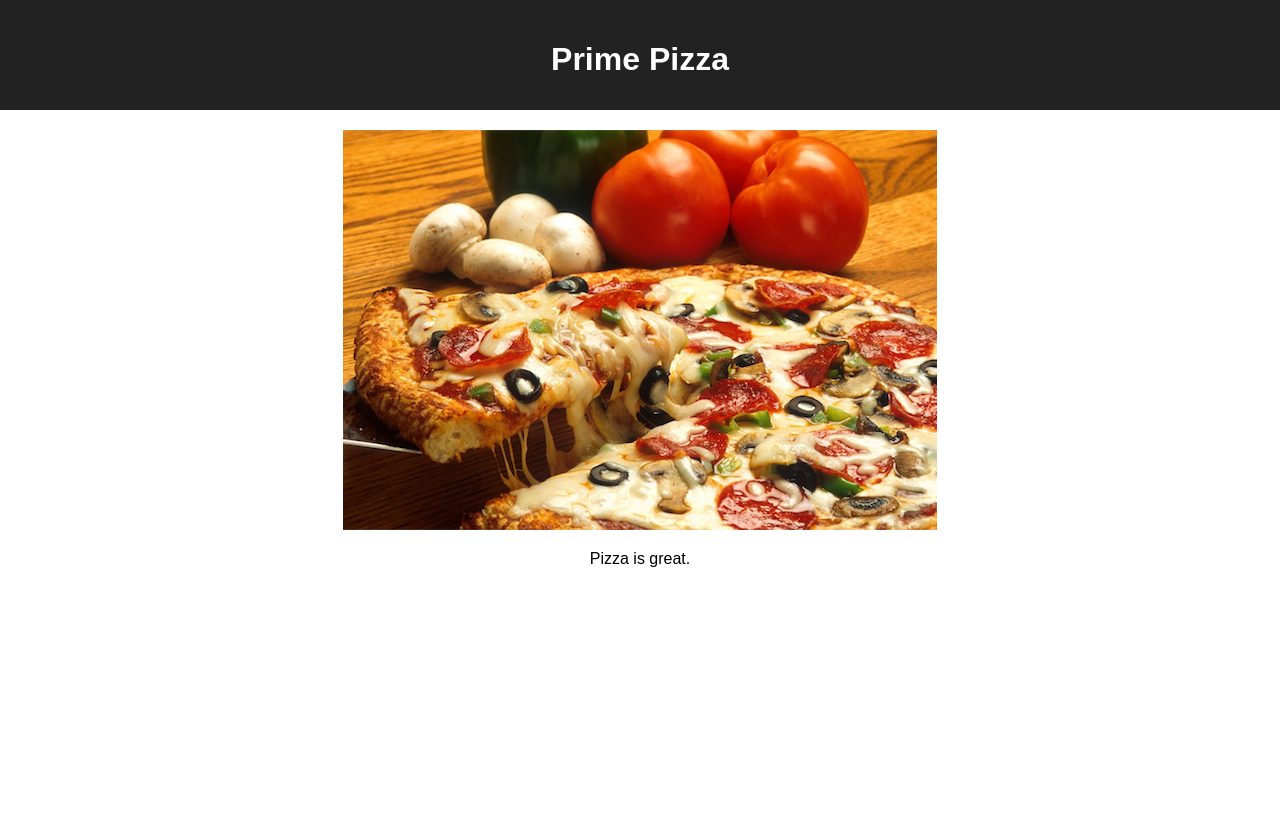
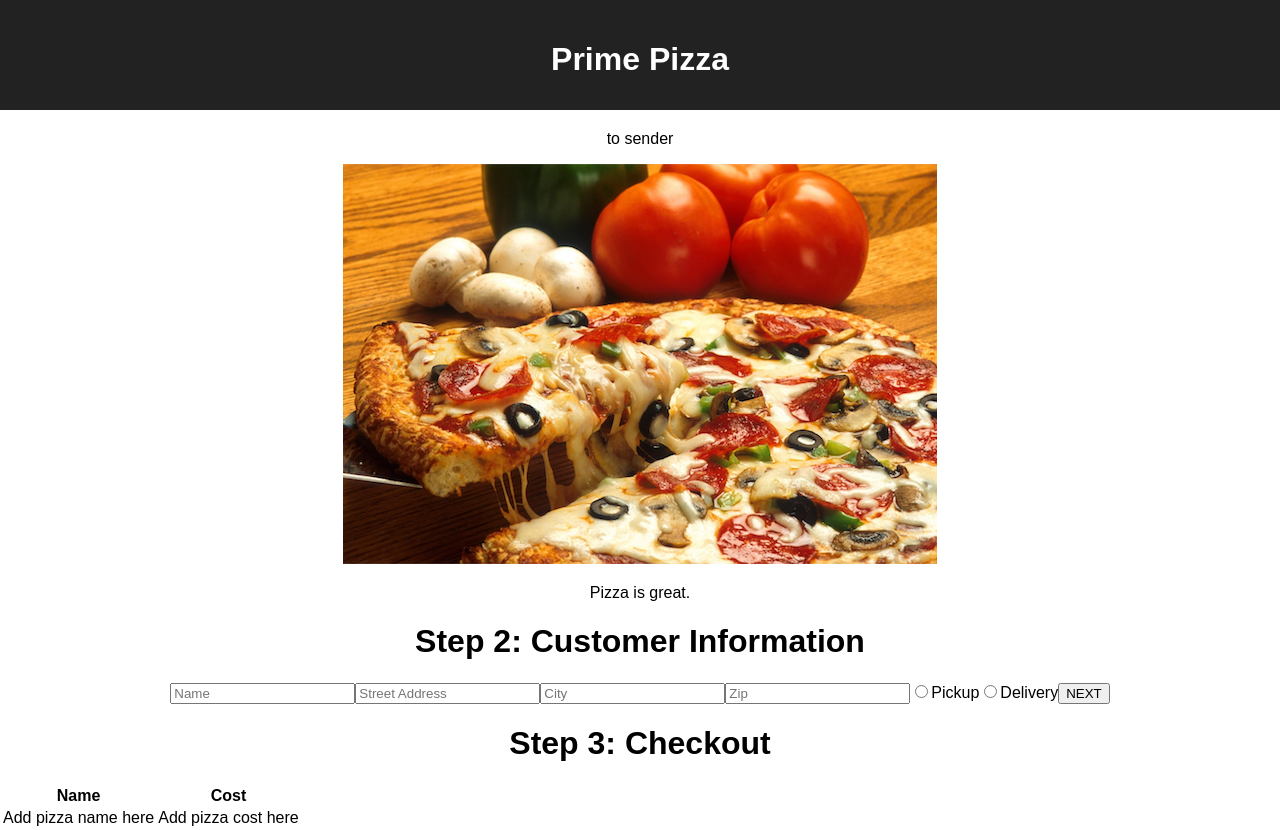
Before and after one commit to chadrhiger/redux-pizza-parlor, a React (Create React App) app: page / in a window 1280 px wide. Before the commit the page ends 800 px from the top, so only its background shows below. Built offline with nearby package versions, Linux system fonts and the light colour scheme; no server answers.

Commit message:
finished Checkout component and imported into App

```diff
--- a/src/components/App/App.jsx
+++ b/src/components/App/App.jsx
@@ -1,18 +1,21 @@
 import React from 'react';
 import axios from 'axios';
 import './App.css';
+import OrderForm from '../OrderForm/OrderForm';
+import FetchMenu from '../FetchMenu';
+import Checkout from '../Checkout/Checkout';
 
 function App() {
-
   return (
     <div className='App'>
       <header className='App-header'>
         <h1 className='App-title'>Prime Pizza</h1>
       </header>
-
+      <FetchMenu />
       <img src='images/pizza_photo.png' />
       <p>Pizza is great.</p>
-
+      <OrderForm />
+      <Checkout />
     </div>
   );
 }
--- /dev/null
+++ b/src/components/Checkout/Checkout.jsx
@@ -0,0 +1,25 @@
+function Checkout() {
+  return (
+    <div>
+      <h1>Step 3: Checkout</h1>
+      <div>
+        {/* insert customer data (name, address) here */}
+        {/* insert whether or not the order is for pickup or delivery */}
+      </div>
+      <table>
+        <thead>
+          <th>Name</th>
+          <th>Cost</th>
+        </thead>
+        <tbody>
+          <tr>
+            <td>Add pizza name here</td>
+            <td>Add pizza cost here</td>
+          </tr>
+        </tbody>
+      </table>
+    </div>
+  );
+}
+
+export default Checkout;
--- /dev/null
+++ b/src/components/FetchMenu.jsx
@@ -0,0 +1,33 @@
+import axios from 'axios';
+import { useDispatch } from 'react-redux';
+import { useEffect } from 'react';
+
+
+function FetchMenu() {
+  useEffect(() => {
+    getMenu()
+  }, []);
+
+  const dispatch = useDispatch();
+
+  function getMenu() {
+    axios({
+      method: 'GET',
+      url: '/api/pizza'
+    })
+      .then((res) => {
+        console.log('GET /pizza', res.data);
+
+        dispatch({
+          type: 'SET_PIZZA',
+          payload: res.data
+        });
+      })
+      .catch((err) => {
+        console.error('GET /pizza failed', err)
+      });
+  }
+  return (<p>to sender</p>);
+}
+
+export default FetchMenu;
--- /dev/null
+++ b/src/components/OrderForm/OrderForm.jsx
@@ -0,0 +1,76 @@
+import {useState} from 'react';
+import axios from 'axios';
+import {useDispatch, useStore} from 'react-redux'
+
+function OrderForm() {
+    const dispatch = useDispatch();
+
+    const [customer_name, setCustomer_name] = useState('');
+    const [street_address, setStreet_address] = useState('');
+    const [city, setCity] = useState('');
+    const [zip, setZip] = useState('');
+    const [type, setType] = useState('');
+
+
+    const onSubmit = (e) =>{
+        e.preventDefault();
+
+        axios({
+            method: 'POST',
+            url: '/api/order',
+            data: {customer_name, street_address, city, zip, type}
+        })
+        .then(()=>{
+            // call the GET reducer
+        })
+        .catch()
+
+    }
+
+    return (
+    <>
+      <h1>Step 2: Customer Information</h1>
+      <form action="">
+        <input
+          onChange={(event) => setCustomer_name(event.target.value)}
+          type="text"
+          placeholder="Name"
+          value={customer_name} />
+        <input
+          onChange={(event) => setStreet_address(event.target.value)}
+          type="text"
+          placeholder="Street Address"
+          value={street_address} />
+        <input
+          onChange={(event) => setCity(event.target.value)}
+          type="text"
+          placeholder="City"
+           value={city} />
+        <input
+          onChange={(event) => setZip(event.target.value)}
+          type="text"
+          placeholder="Zip"
+          value={zip} />
+
+        <input
+                onChange={(event) => setType(event.target.value)}
+                type="radio"
+                id="pickup"
+                name="type"/>
+        <label htmlFor="pickup">Pickup</label>
+
+
+        <input
+            onChange={(event) => setType(event.target.value)}
+            type="radio"
+            id="delivery"
+            name="type"/>
+        <label htmlFor="delivery">Delivery</label>
+
+        <button>NEXT</button>
+      </form>
+    </>
+  );
+}
+
+export default OrderForm;
--- a/src/index.js
+++ b/src/index.js
@@ -2,5 +2,21 @@ import React from 'react';
 import ReactDOM from 'react-dom';
 import './index.css';
 import App from './components/App/App';
+import { Provider } from 'react-redux';
+import logger from 'redux-logger';
+import { createStore, combineReducers, applyMiddleware } from 'redux';
+// import * as serviceWorker from './serviceWorker';
 
-ReactDOM.render(<App />, document.getElementById('root'));
+const pizzaList = (state = [], action) => {
+
+}
+
+const reduxStore = createStore(
+  // combineReducers({
+  // }),
+  applyMiddleware(logger)
+);
+
+ReactDOM.render(
+  <Provider store={reduxStore}>
+    <App /></Provider>, document.getElementById('root'));
```
